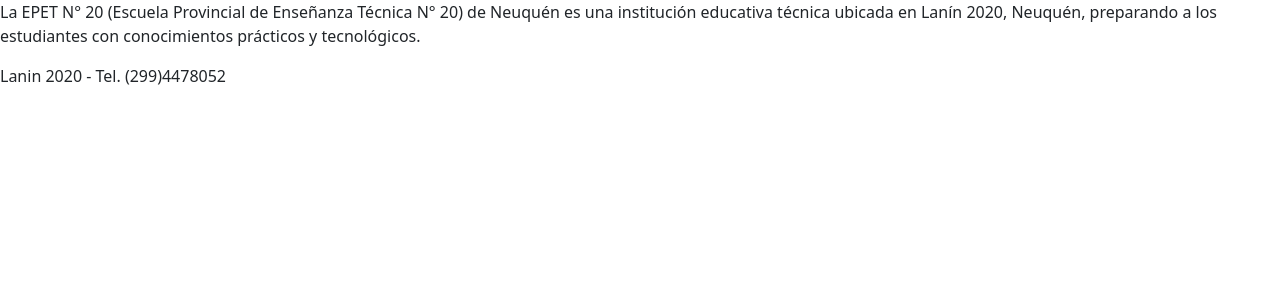
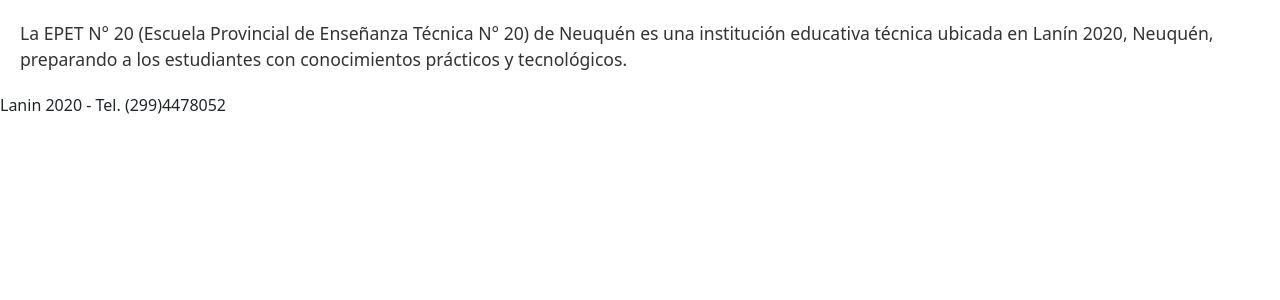
Before and after one commit to Helena-0348/Libro-temas-EPET20, a React (Create React App) app: page / in a window 1280 px wide. Shown: the top 300 px of the page. Built offline with nearby package versions, Linux system fonts and the light colour scheme.

Commit message:
Modificando codigo de Info.jsx

```diff
--- a/src/components/Info.jsx
+++ b/src/components/Info.jsx
@@ -2,7 +2,7 @@
 
 const Info = () => {
   return (
-    <div className="institucion">
+    <div className="Info">
       <p>
         La EPET N° 20 (Escuela Provincial de Enseñanza Técnica N° 20) de Neuquén es una institución educativa técnica ubicada en Lanín 2020, Neuquén, preparando a los estudiantes con conocimientos prácticos y tecnológicos.
       </p>
```
